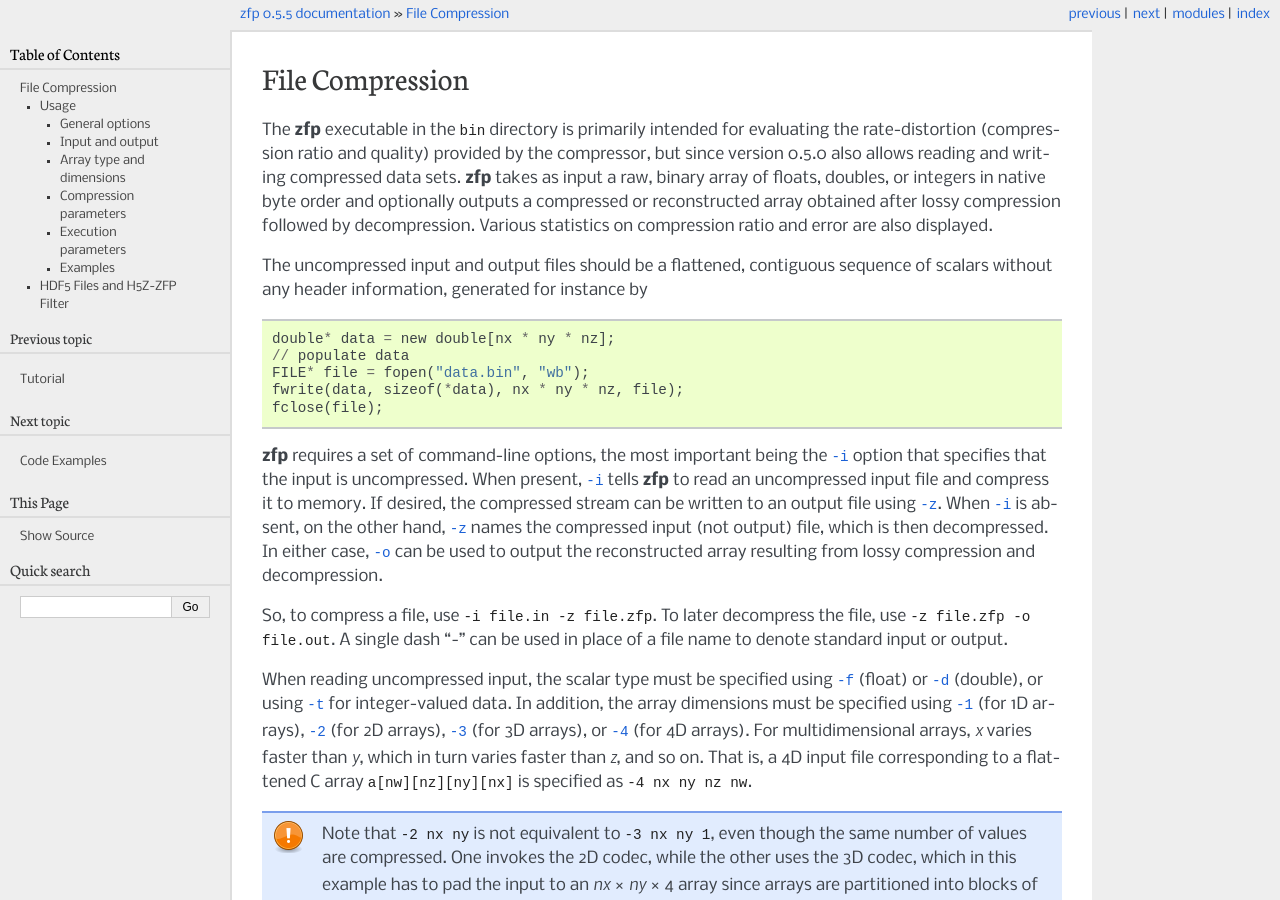
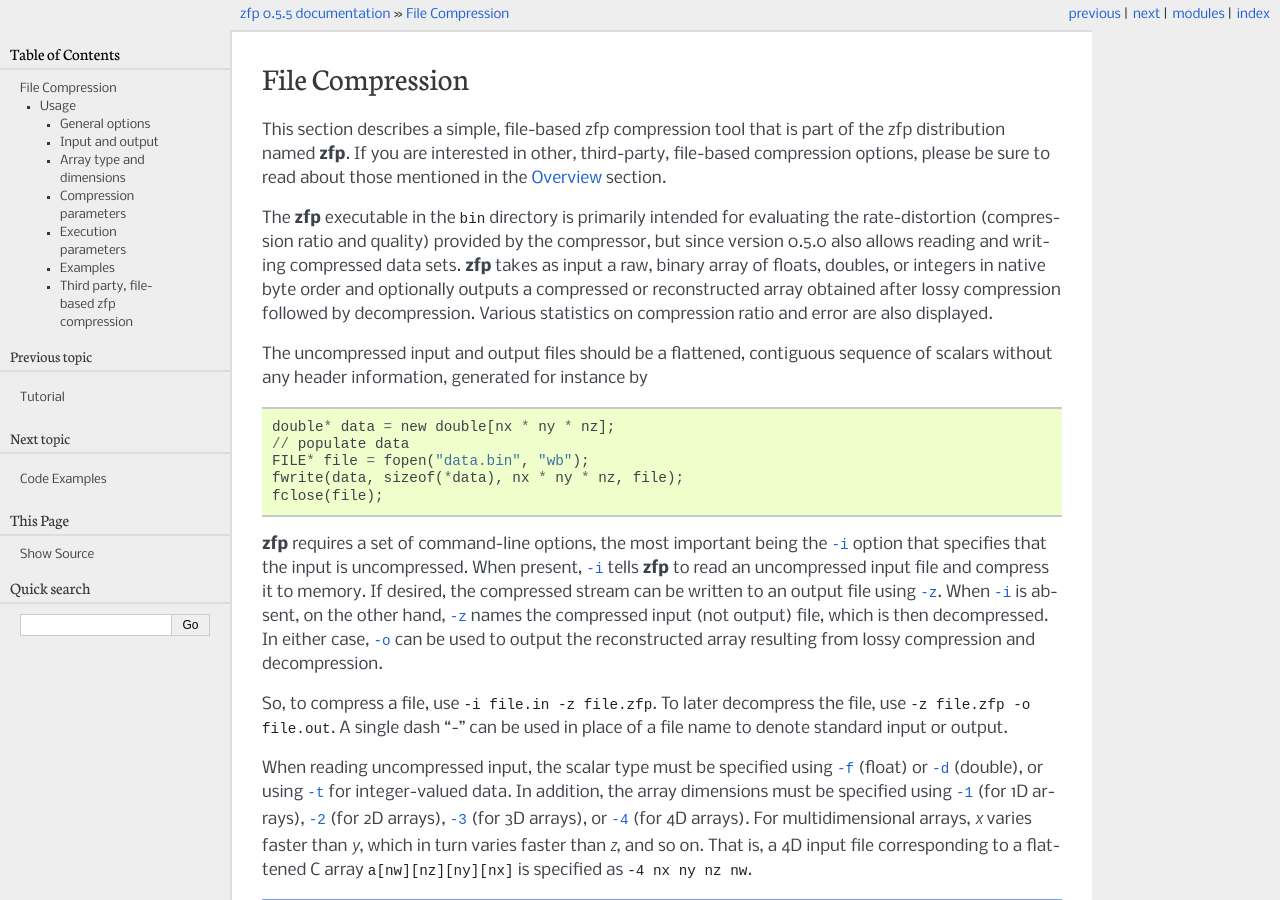
Before and after one commit to LLNL/zfp, a Sphinx documentation site: the page built from docs/source/zfpcmd.rst, in a window 1280 px wide and 900 px high. Built offline with Sphinx 7.4.7, drawn with Linux system fonts in a browser that asks for light colours; formulas are drawn with MathJax 3; some of the changed text lies outside the part shown.

Commit message:
add short mention of third-party tools in overview

```diff
--- a/docs/source/zfpcmd.rst
+++ b/docs/source/zfpcmd.rst
@@ -4,6 +4,11 @@
 
 File Compression
 ================
+
+This section describes a simple, file-based |zfp| compression tool that is
+part of the |zfp| distribution named |zfpcmd|. If you are interested in
+other, third-party, file-based compression options, please be sure to read
+about those mentioned in the :ref:`Overview <overview>` section.
 
 The |zfpcmd| executable in the :file:`bin` directory is primarily
 intended for evaluating the rate-distortion (compression ratio and quality)
@@ -253,8 +258,7 @@ Examples
   * :code:`-d -1 1000000 -c 64 64 0 -1074` : 4x fixed-rate compression of 1,000,000 doubles
   * :code:`-x omp=16,256` : parallel compression with 16 threads, 256-block chunks
 
-HDF5 Files and H5Z-ZFP Filter
------------------------------
-Users may also find the `H5Z-ZFP <https://github.com/LLNL/H5Z-ZFP>`_ compression
-filter for `HDF5 <https://portal.hdfgroup.org/display/support`_ files useful in
-managing |zfp| compression within files.
+Third party, file-based |zfp| compression
+^^^^^^^^^^^^^^^^^^^^^^^^^^^^^^^^^^^^^^^^^
+Several additional, third-party options for using |zfp| to compress data to files
+are described in the :ref:`Overview <overview>` section.
```
